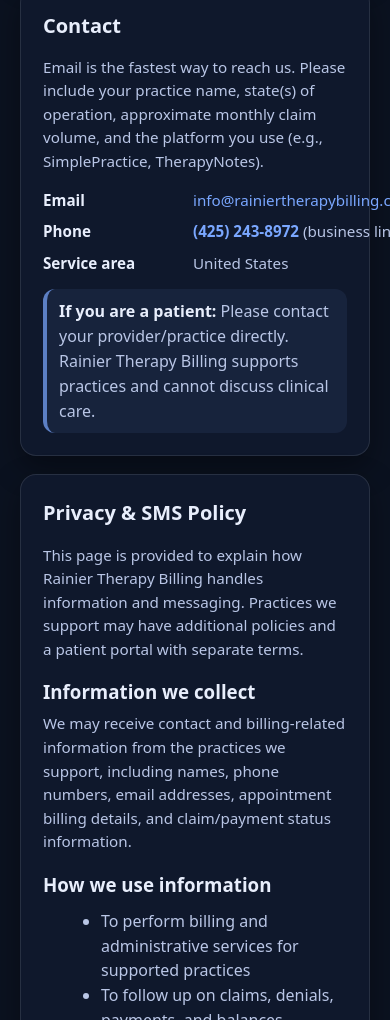
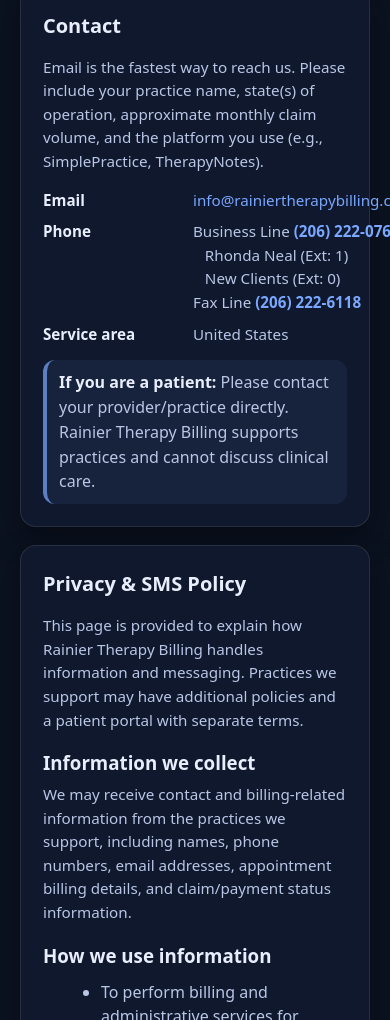
Before and after one commit to RTBillling/RainierTherapyBilling, a plain HTML site: page index.html in a window 390 px wide. Shown: the part 1789-2809 px from the top of the page. Drawn offline with Linux system fonts and the light colour scheme.

Commit message:
Phone Update
Changed phone numbers. Added email addresses

```diff
--- a/index.html
+++ b/index.html
@@ -256,7 +256,10 @@
 
  		<div role="listitem">Phone</div>
 		<div role="listitem">
-  			<strong><a href="tel:+14252438972">(425) 243-8972</a></strong> (business line)
+  			Business Line <strong> <a href="tel:+12062220760">(206) 222-0760</a></strong><br>
+			&nbsp;&nbsp;&nbsp;Rhonda Neal (Ext: 1)<br>
+			&nbsp;&nbsp;&nbsp;New Clients (Ext: 0)<br>
+			Fax Line <strong> <a href="tel:+12062220760">(206) 222-6118</a></strong>
 	</div>
 
           <div role="listitem">Service area</div>
```
